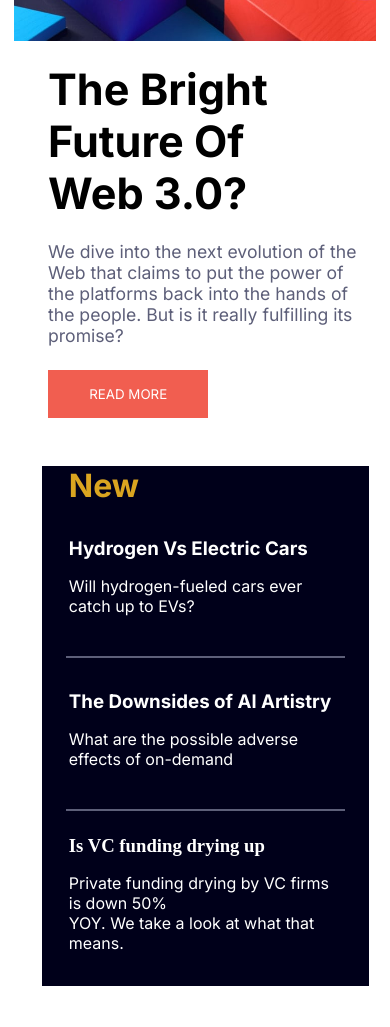
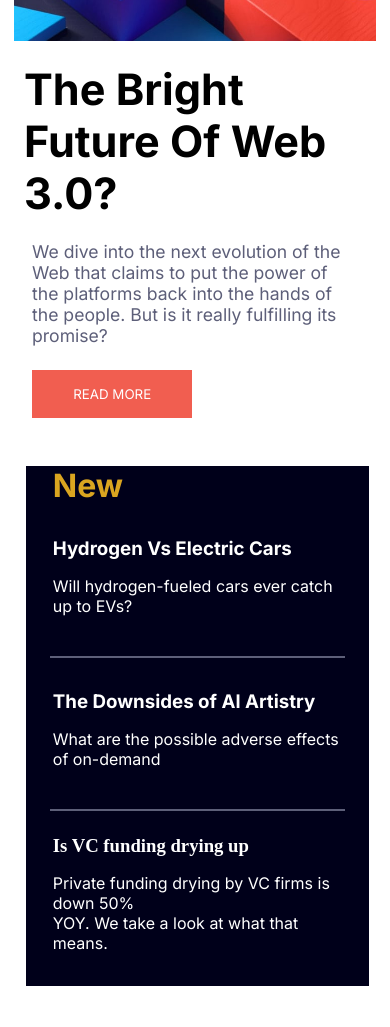
Before and after one commit to IderaNimah/NewsHomepage, a plain HTML site: page index.html in a window 390 px wide. Shown: the part 365-1392 px from the top of the page. Drawn offline with Linux system fonts and the light colour scheme.

Commit message:
whole mobile under renovation

```diff
--- a/index.html
+++ b/index.html
@@ -36,7 +36,7 @@
            <img src="./Images/image-web-3-desktop.jpg" alt="">
            <div class="container-word">
             <div class="sub-word">
-              <h1>The Bright <br> Future Of <br> Web 3.0?</h1>
+              <h1>The Bright <br> Future Of Web <br> 3.0?</h1>
             </div>
 
             <div>
--- a/styles.css
+++ b/styles.css
@@ -250,7 +250,6 @@ button {
   }
   nav ul a {
     text-decoration: none;
-    color:red;
   }
   .open {
     height: 296px;
@@ -279,7 +278,7 @@ button {
     flex-direction: column;
   }
   .container-one h1 {
-    margin-left: 1rem;
+    margin-left:-0.5rem;
     font-size: 2.7rem;
     font-family: "Inter", sans-serif;
     font-weight: 600;
@@ -288,7 +287,7 @@ button {
 
   .container-word p {
     width: 20rem;
-    margin-left: 5rem;
+    margin-left: 4rem;
     font-size: 1.1rem;
     font-family: "Inter", sans-serif;
     margin-top: 1.4rem;
@@ -296,7 +295,7 @@ button {
     color: hsl(236, 13%, 42%);
   }
   button {
-    margin-left: 5rem;
+    margin-left: 4rem;
     margin-top: 1.5rem;
     padding: 1rem 2rem;
     background-color: hsl(5, 85%, 63%);
@@ -306,10 +305,10 @@ button {
   }
   .container-two {
     background-color: hsl(240, 100%, 5%);
-    margin-left: 2.6rem;
+    margin-left: 1.6rem;
     margin-top: 3rem;
     height: 32.5rem;
-    max-width: 84%;
+    max-width: 88%;
   }
   .flex_section {
     margin-top: 2rem;
```
